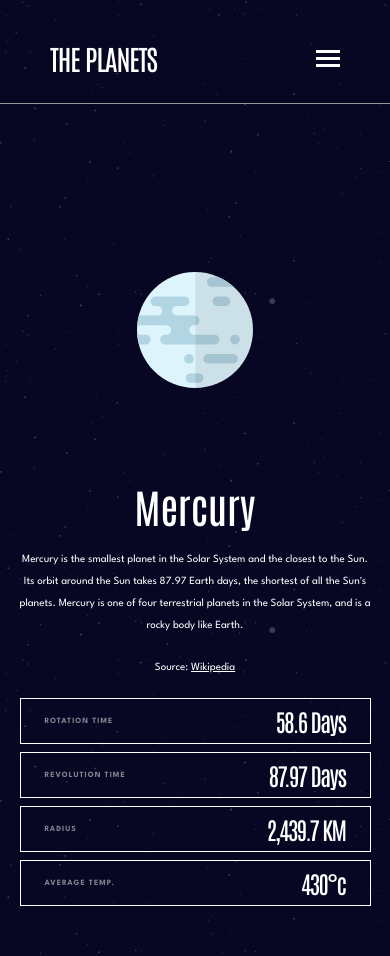
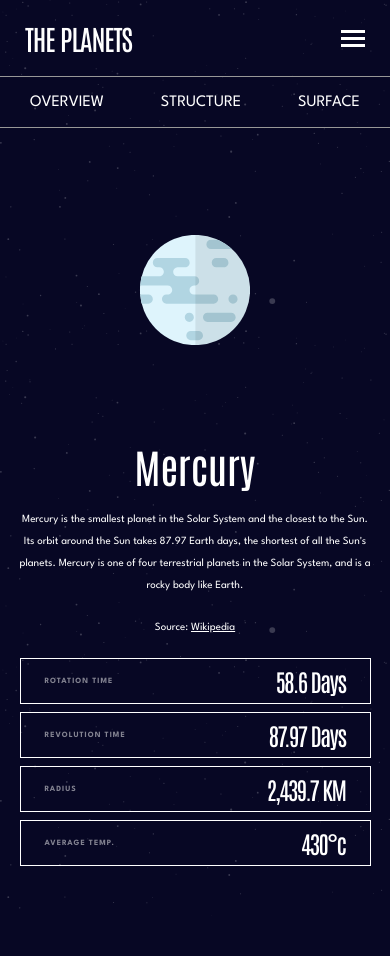
Before and after one commit to GazdagB/fm-planets, a React (Create React App) app: page / in a window 390 px wide. After the commit the page ends 916 px from the top, so only its background shows below. Built offline with nearby package versions, Linux system fonts and the light colour scheme; the HTML template or start-up script is replaced by a standard one.

Commit message:
Mobile responsivity improvements

```diff
--- a/src/App.css
+++ b/src/App.css
@@ -1,6 +1,6 @@
 .App {
   text-align: center;
-  height: 100%;
+  height: fit-content;
 }
 
 *{
--- a/src/components/PlanetPage.css
+++ b/src/components/PlanetPage.css
@@ -67,3 +67,15 @@ img{
 .img-container{
     margin: 0 auto;
 }
+
+.mobile-buttons{
+    position: absolute;
+    top: 78px;
+    width: 100%;
+    height: 50px;
+    display: none;
+    padding: 0 30px;
+    justify-content: space-between;
+    align-items: center;
+    border-bottom: 1px solid #979797;
+}
--- a/src/components/PlanetPage.js
+++ b/src/components/PlanetPage.js
@@ -15,6 +15,11 @@ const PlanetPage = ({ planetNumber }) => {
     let planet = data[planetNumber];
     return (
         <main className="mercury page-container wrapper">
+            <div className="mobile-buttons">
+                <p>OVERVIEW</p>
+                <p>STRUCTURE</p>
+                <p>SURFACE</p>
+            </div>
             <div className="hero">
                     <div className="img-container">
                         <img className="img-mercury" src={active === "OVERVIEW" ? planet.images.planet
--- a/src/components/Responsive.css
+++ b/src/components/Responsive.css
@@ -144,6 +144,7 @@
     .navbar{
         flex-direction: row;
         align-items: center;
+        padding: 20px 25px 20px 25px;
     }
 
     .logo{
@@ -159,7 +160,7 @@
     }
 
     .img-mercury{
-        transform: scale(0.40);
+        transform: scale(0.38);
         max-height: fit-content;
     }
 
@@ -180,7 +181,7 @@
     }
 
     .page-container{
-        padding-top: 180px;
+        padding-top: 140px;
     }
 
     .text-container h1{
@@ -197,5 +198,8 @@
         text-align: center;
     }
 
+    .mobile-buttons{
+        display: flex;
+    }
 
 }
```
